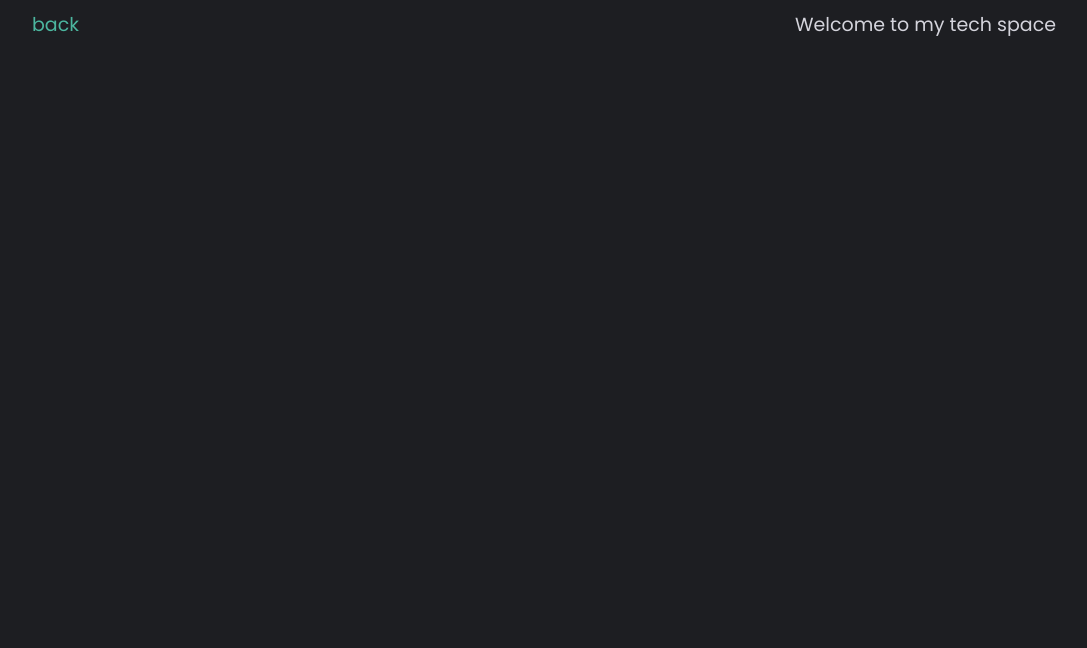
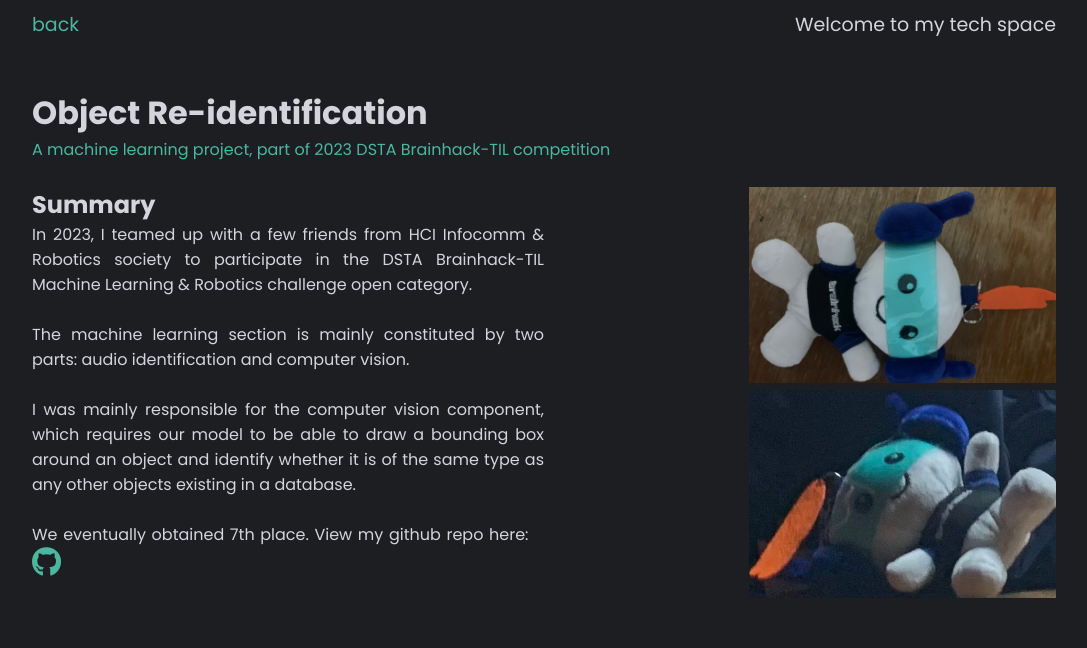
Before and after one commit to yuyouyou032/yuyouyou032.github.io, a plain HTML site: page works/brainhack-til/index.html in a window 1280 px wide. Shown: the whole page, without its empty margins (96-1183 px from the left). Drawn offline with Linux system fonts and the light colour scheme.

Commit message:
finished til... help welp

```diff
--- a/works/brainhack-til/index.html
+++ b/works/brainhack-til/index.html
@@ -20,5 +20,50 @@
             <a href="https://yuyouyou032.github.io">back</a>
             <p>Welcome to my tech space</p>
         </nav>
+
+        <div id="slides">
+            <div class="container">
+                <h1 class="sub-title">Object Re-identification</h1>
+                <p class="description-short">A machine learning project, part of 2023 DSTA Brainhack-TIL competition</p>
+
+                <div class="row">
+                    <div class="col-1">
+                        <h2 class="sub-title">Summary</h2>
+                        <p class="description">
+                            In 2023, I teamed up with a few friends from HCI Infocomm & Robotics society
+                            to participate in the DSTA Brainhack-TIL Machine Learning & Robotics challenge open category. <br>
+                            <br>
+                            The machine learning section is mainly constituted by two parts:
+                            audio identification and computer vision. <br>
+                            <br>
+                            I was mainly responsible for the computer vision component, which requires
+                            our model to be able to draw a bounding box around an object and identify
+                            whether it is of the same type as any other objects existing in a database.<br>
+                            <br>
+                            We eventually obtained 7th place. View my github repo here:&nbsp&nbsp&nbsp
+                            <a href="https://github.com/yuyouyou032/deep-person-reid"><i class="fab fa-github"></i></a>
+                        </p>
+                    </div>
+
+                    <div class="col-2">
+                        <!-- <h2 class="sub-title">Scroll down to view Slides</h2> -->
+                        <!-- <img src="../../images/seminar_slides_cover.png"> -->
+                        <br>
+                        <img src="../../images/TIL-doll-1.jpeg">
+                        <img src="../../images/TIL-doll-2.jpeg">
+                    </div>
+                </div>
+            </div>
+        </div>
+
+
+
+
+
     </body>
 </html>
+
+
+
+<!---------------------- CSS ---------------------->
+<script src="https://kit.fontawesome.com/aeb1f3bbc3.js" crossorigin="anonymous"></script>
--- a/works/brainhack-til/style.css
+++ b/works/brainhack-til/style.css
@@ -23,3 +23,44 @@ nav a{
     color: #4cb69f;
     text-decoration: none;
 }
+
+/* ------------ writing section */
+
+.container{
+    padding: 40px 10%;
+    color: #d4d4dc;
+}
+
+.row{
+    display: flex;
+    align-items: center;
+    justify-content: space-between;
+    flex-wrap: wrap;
+}
+
+.col-1{
+    flex-basis: 50%;
+}
+.col-1 i{
+    display: inline-block;
+    font-size: 30px;
+    cursor: pointer;
+    color: #4cb69f;
+}
+
+.col-2{
+    flex-basis: 30%;
+}
+.col-2 img{
+    height: 100%;
+    width: 100%;
+}
+
+.description{
+    text-align: justify;
+    text-justify: inter-word;
+}
+
+.description-short{
+    color: #4cb69f;
+}
```
